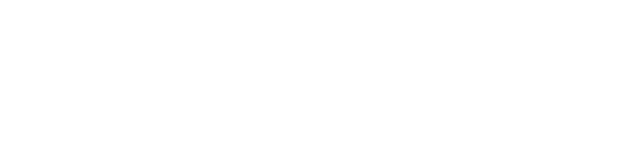
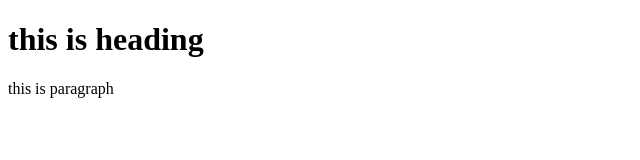
Before and after one commit to shawnchow7/learning-git, a plain HTML site: page index.html in a window 1280 px wide. Shown: the whole page, without its empty margins (0-640 px from the left). Drawn offline with Linux system fonts and the light colour scheme.

Commit message:
Add heading and paragraph to index.html

```diff
--- a/index.html
+++ b/index.html
@@ -4,5 +4,7 @@
 <title>My Simple Page</title>
 </head>
 <body>
+  <h1>this is heading</h1>
+  <p>this is paragraph</p>
 </body>
 </html>
```
